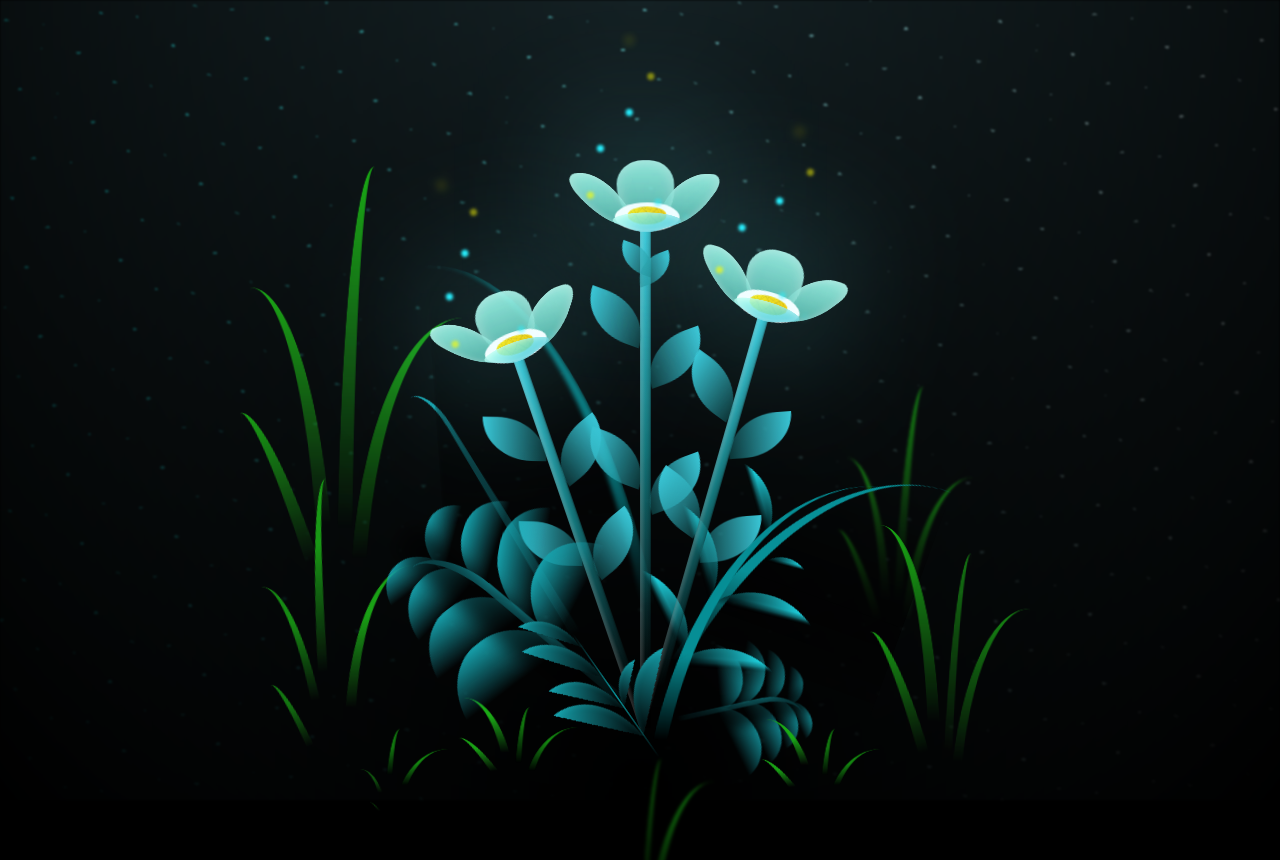
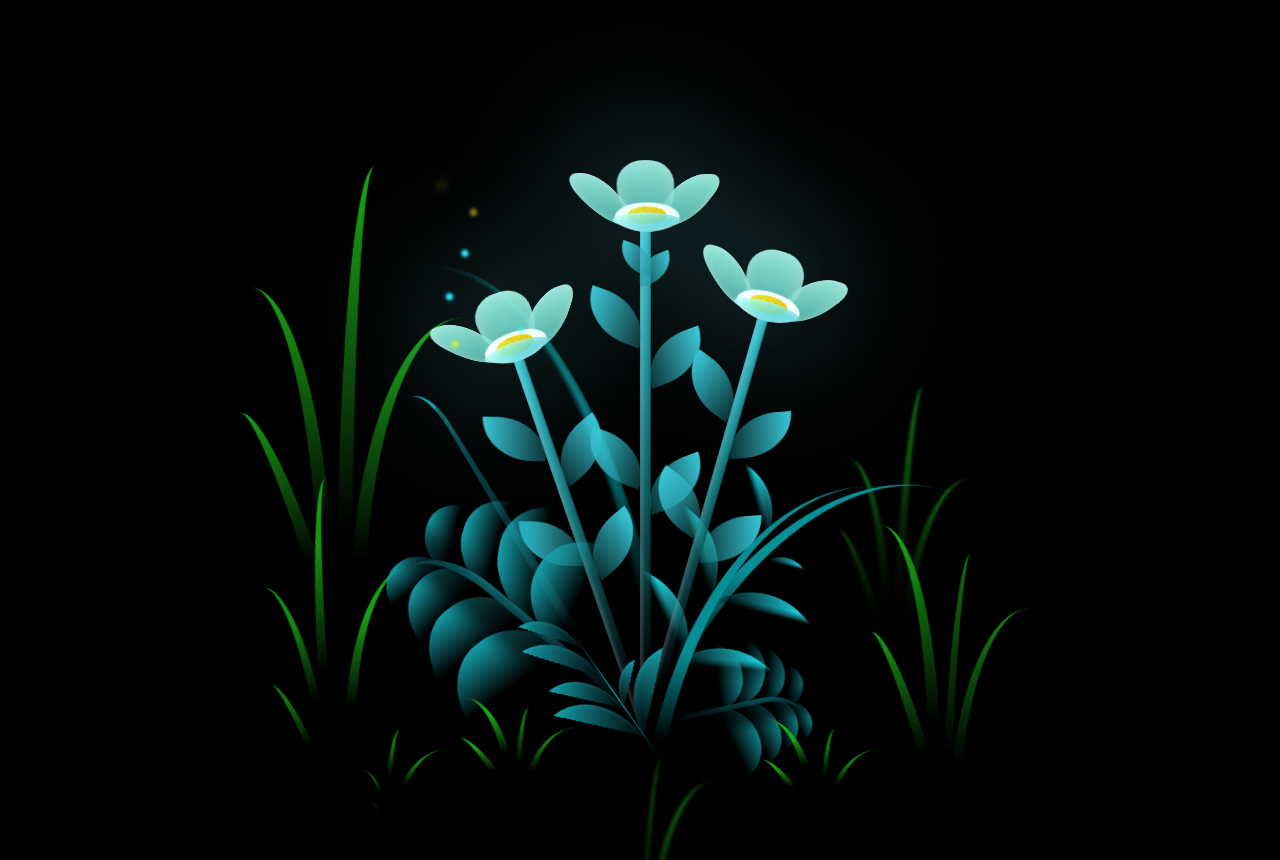
Before and after one commit to paulabed/buatily, a plain HTML site: page flower.html in a window 1280 px wide. Shown: the top 860 px of the page. Drawn offline with Linux system fonts and the light colour scheme.

Commit message:
Update flower.html

```diff
--- a/flower.html
+++ b/flower.html
@@ -10,7 +10,7 @@
 </head>
 <body class="container">
   <!-- Pembuat code: https://codepen.io/mdusmanansari/pen/BamepLe -->
-    <div class="night"></div>
+    <div class="morning"></div>
     <div class="flowers">
       <div class="flower flower--1">
         <div class="flower__leafs flower__leafs--1">
@@ -20,14 +20,14 @@
           <div class="flower__leaf flower__leaf--4"></div>
           <div class="flower__white-circle"></div>
 
-          <div class="flower__light flower__light--1"></div>
-          <div class="flower__light flower__light--2"></div>
-          <div class="flower__light flower__light--3"></div>
-          <div class="flower__light flower__light--4"></div>
-          <div class="flower__light flower__light--5"></div>
-          <div class="flower__light flower__light--6"></div>
-          <div class="flower__light flower__light--7"></div>
-          <div class="flower__light flower__light--8"></div>
+          <div class="flower__pink flower__light--1"></div>
+          <div class="flower__pink flower__light--2"></div>
+          <div class="flower__pink flower__light--3"></div>
+          <div class="flower__pink flower__light--4"></div>
+          <div class="flower__pink flower__light--5"></div>
+          <div class="flower__pink flower__light--6"></div>
+          <div class="flower__pink flower__light--7"></div>
+          <div class="flower__pink flower__light--8"></div>
 
         </div>
         <div class="flower__line">
@@ -48,14 +48,14 @@
           <div class="flower__leaf flower__leaf--4"></div>
           <div class="flower__white-circle"></div>
 
-          <div class="flower__light flower__light--1"></div>
-          <div class="flower__light flower__light--2"></div>
-          <div class="flower__light flower__light--3"></div>
-          <div class="flower__light flower__light--4"></div>
-          <div class="flower__light flower__light--5"></div>
-          <div class="flower__light flower__light--6"></div>
-          <div class="flower__light flower__light--7"></div>
-          <div class="flower__light flower__light--8"></div>
+          <div class="flower__pink flower__light--1"></div>
+          <div class="flower__pink flower__light--2"></div>
+          <div class="flower__pink flower__light--3"></div>
+          <div class="flower__pink flower__light--4"></div>
+          <div class="flower__pink flower__light--5"></div>
+          <div class="flower__pink flower__light--6"></div>
+          <div class="flower__pink flower__light--7"></div>
+          <div class="flower__pink flower__light--8"></div>
 
         </div>
         <div class="flower__line">
```
